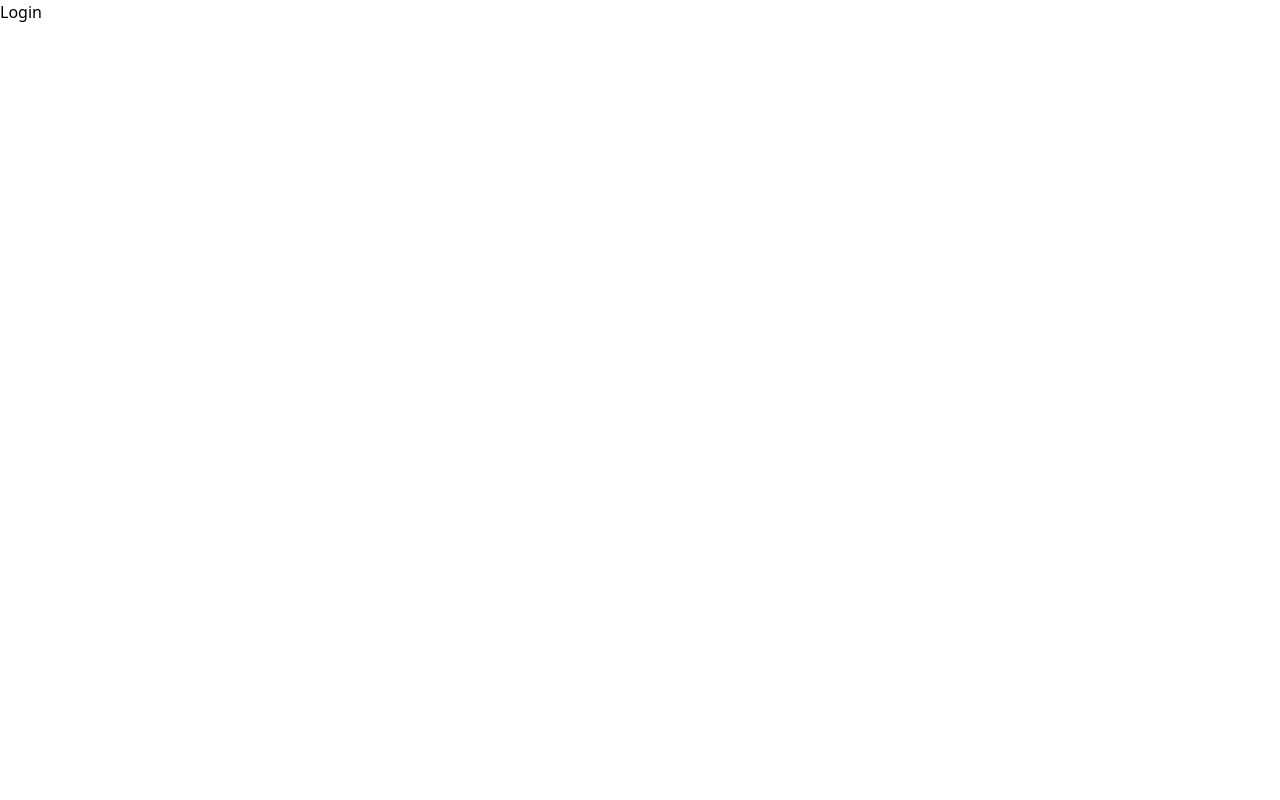
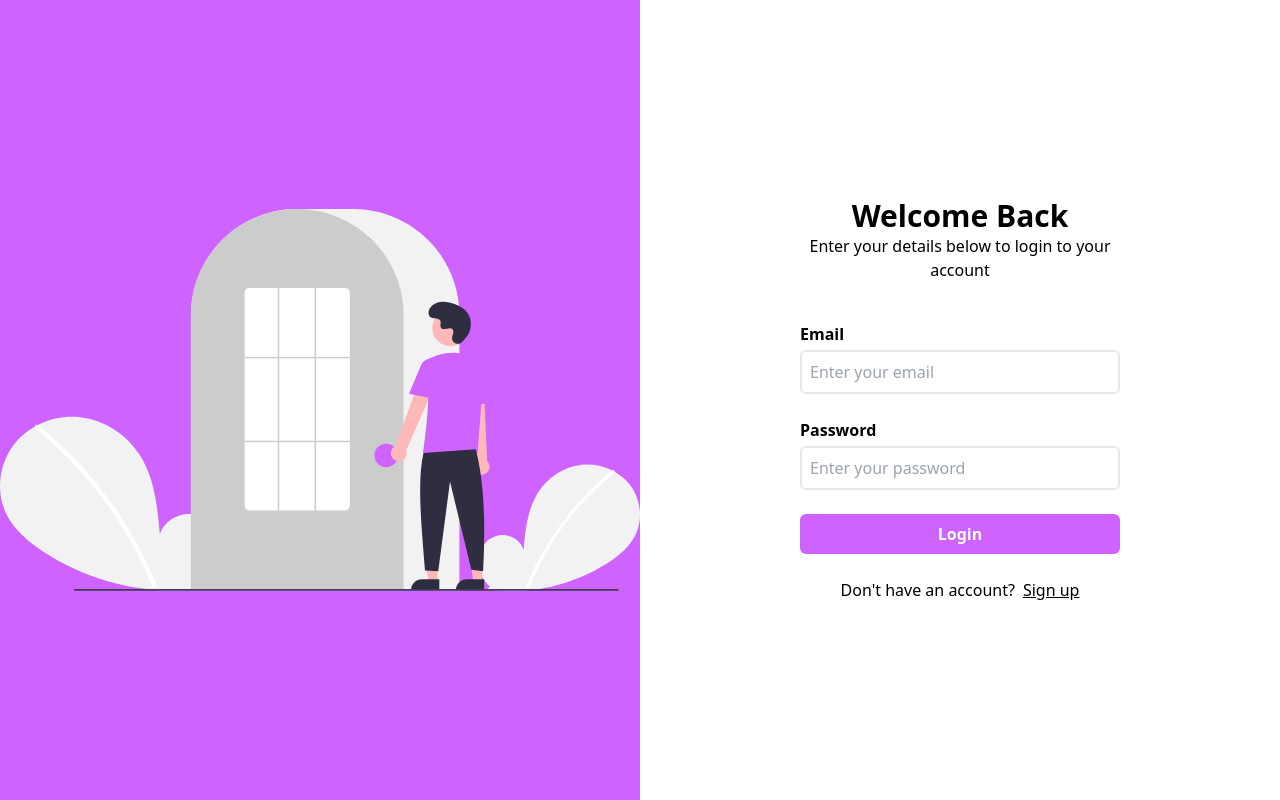
Before and after one commit to theodys-org/portfolio, a React (Vite) app: page /login in a window 1280 px wide. Built offline with nearby package versions, Linux system fonts and the light colour scheme.

Commit message:
feat: add login ui

```diff
--- a/package.json
+++ b/package.json
@@ -13,6 +13,7 @@
     "lucide-react": "^0.406.0",
     "react": "^18.3.1",
     "react-dom": "^18.3.1",
+    "react-hook-form": "^7.52.1",
     "react-router-dom": "^6.24.1"
   },
   "devDependencies": {
--- a/src/assets/index.js
+++ b/src/assets/index.js
@@ -1,3 +1,4 @@
 import reactLogo from "./images/react.svg";
+import login from "./svgs/login.svg";
 
-export { reactLogo };
+export { reactLogo, login };
--- /dev/null
+++ b/src/components/LoginForm.jsx
@@ -0,0 +1,61 @@
+import { useForm } from "react-hook-form";
+import { Link } from "react-router-dom";
+
+const LoginForm = () => {
+  const {
+    register,
+    handleSubmit,
+    formState: { errors },
+  } = useForm();
+
+  const onSubmit = (data) => {
+    console.log(data);
+  };
+  return (
+    <form onSubmit={handleSubmit(onSubmit)} className="space-y-6">
+      <div className="flex flex-col w-full space-y-1">
+        <label htmlFor="email" className="font-semibold">
+          Email
+        </label>
+        <input
+          id="email"
+          type="email"
+          {...register("email", { required: "Email is required" })}
+          placeholder="Enter your email"
+          className=" border-2 p-2 rounded-md"
+        />
+        {errors.email && <p className="text-red-500">{errors.email.message}</p>}
+      </div>
+
+      <div className="flex flex-col w-full space-y-1">
+        <label htmlFor="password" className="font-semibold">
+          Password
+        </label>
+        <input
+          id="password"
+          type="password"
+          {...register("password", { required: "Password is required" })}
+          placeholder="Enter your password"
+          className="border-2 p-2 rounded-md"
+        />
+        {errors.password && (
+          <p className="text-red-500">{errors.password.message}</p>
+        )}
+      </div>
+      <button
+        type="submit"
+        className="bg-primary text-white w-full p-2 rounded-md font-semibold"
+      >
+        Login
+      </button>
+      <div className="flex gap-x-2 w-full text-center justify-center">
+        <p>Don&apos;t have an account?</p>
+        <Link to="/signup" className="underline">
+          Sign up
+        </Link>
+      </div>
+    </form>
+  );
+};
+
+export default LoginForm;
--- a/src/pages/auth/Login.jsx
+++ b/src/pages/auth/Login.jsx
@@ -1,5 +1,22 @@
+import { login } from "../../assets";
+import LoginForm from "../../components/LoginForm";
+
 const Login = () => {
-  return <div>Login</div>;
+  return (
+    <div className="grid grid-cols-2 h-screen w-full">
+      <div className="bg-primary flex items-center">
+        <img src={login} alt="Login image" className="" />
+      </div>
+      <div className="flex flex-col justify-center gap-y-10 px-40 w-full">
+        <div className="flex flex-col justify-center text-center">
+          <h3 className="text-3xl font-bold">Welcome Back</h3>
+          <p>Enter your details below to login to your account</p>
+        </div>
+
+        <LoginForm />
+      </div>
+    </div>
+  );
 };
 
 export default Login;
--- a/tailwind.config.js
+++ b/tailwind.config.js
@@ -2,7 +2,11 @@
 export default {
   content: ["./index.html", "./src/**/*.{js,ts,jsx,tsx}"],
   theme: {
-    extend: {},
+    extend: {
+      colors: {
+        primary: "#CF63FF",
+      },
+    },
   },
   plugins: [],
 };
```
Also changed, not shown: src/assets/svgs/login.svg (added), 1 other file (tests, documents, lock files or other folders).
